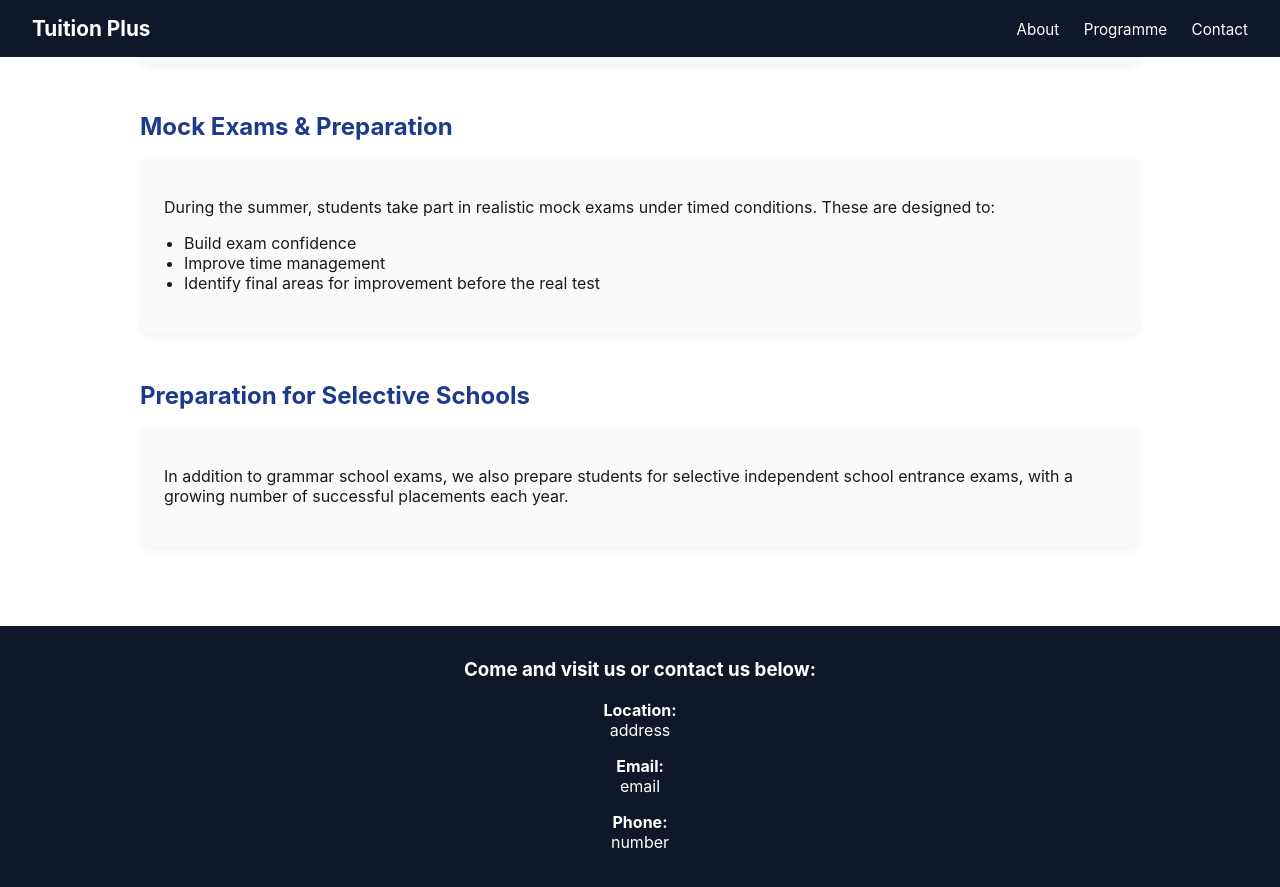
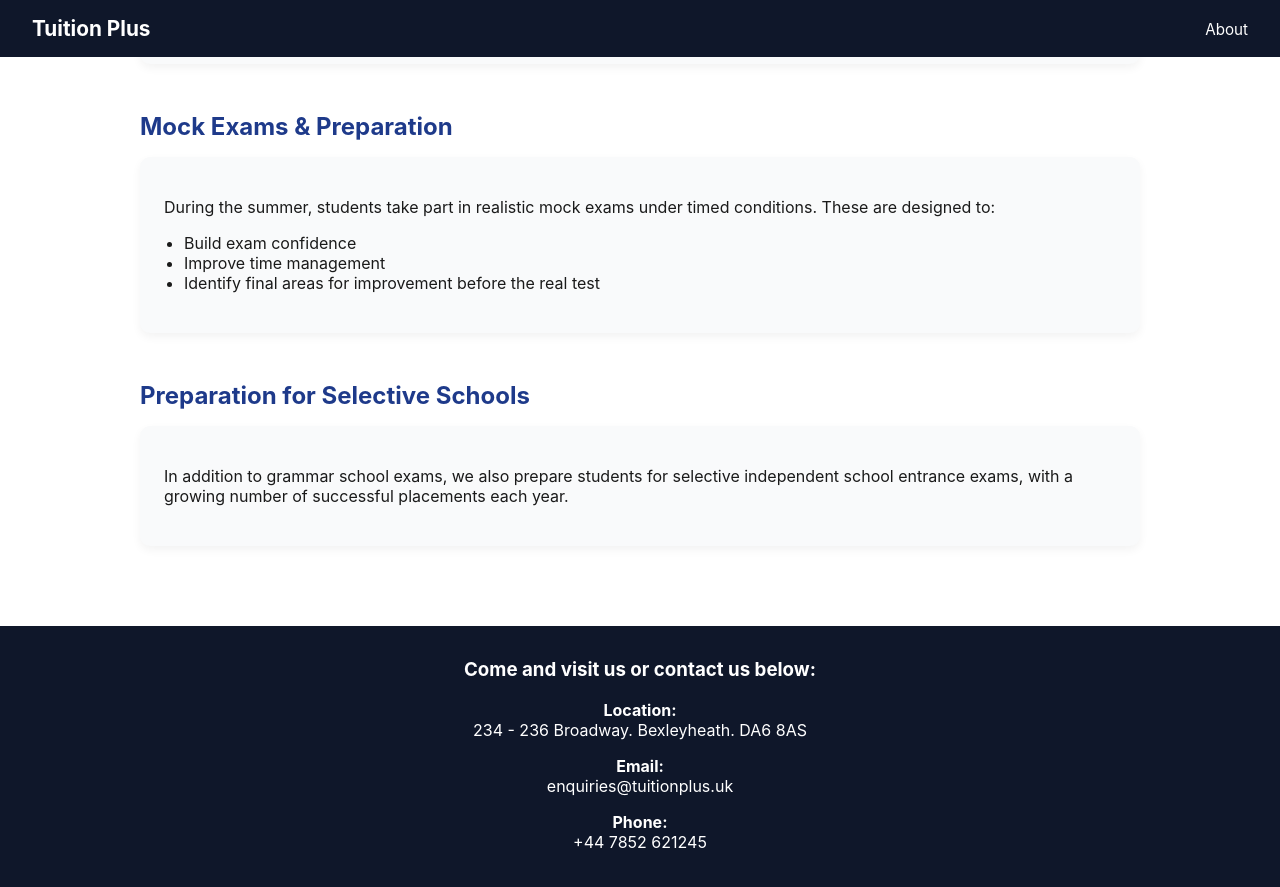
Before and after one commit to davidojeabulu/davidojeabulu.github.io, a Jekyll site: the page built from index.md, in a window 1280 px wide and 900 px high, scrolled down 1380 px. Shown: the top 887 px of the window. Built offline with Jekyll 4.4.1, drawn with Linux system fonts in a browser that asks for light colours.

Commit message:
Update default.html

```diff
--- a/_layouts/default.html
+++ b/_layouts/default.html
@@ -103,9 +103,7 @@
 <header>
   <h1>{{ site.title }}</h1>
   <nav>
-    <a href="#about">About</a>
-    <a href="#programme">Programme</a>
-    <a href="#contact">Contact</a>
+    <a href="/about.html">About</a>
   </nav>
 </header>
 
@@ -113,9 +111,9 @@
 
 <footer id="contact">
   <h3>Come and visit us or contact us below:</h3>
-  <p><strong>Location:</strong><br>address</p>
-  <p><strong>Email:</strong><br>email</p>
-  <p><strong>Phone:</strong><br>number</p>
+  <p><strong>Location:</strong><br>234 - 236 Broadway. Bexleyheath. DA6 8AS</p>
+  <p><strong>Email:</strong><br>enquiries@tuitionplus.uk</p>
+  <p><strong>Phone:</strong><br>+44 7852 621245</p>
 </footer>
 
 </body>
```
